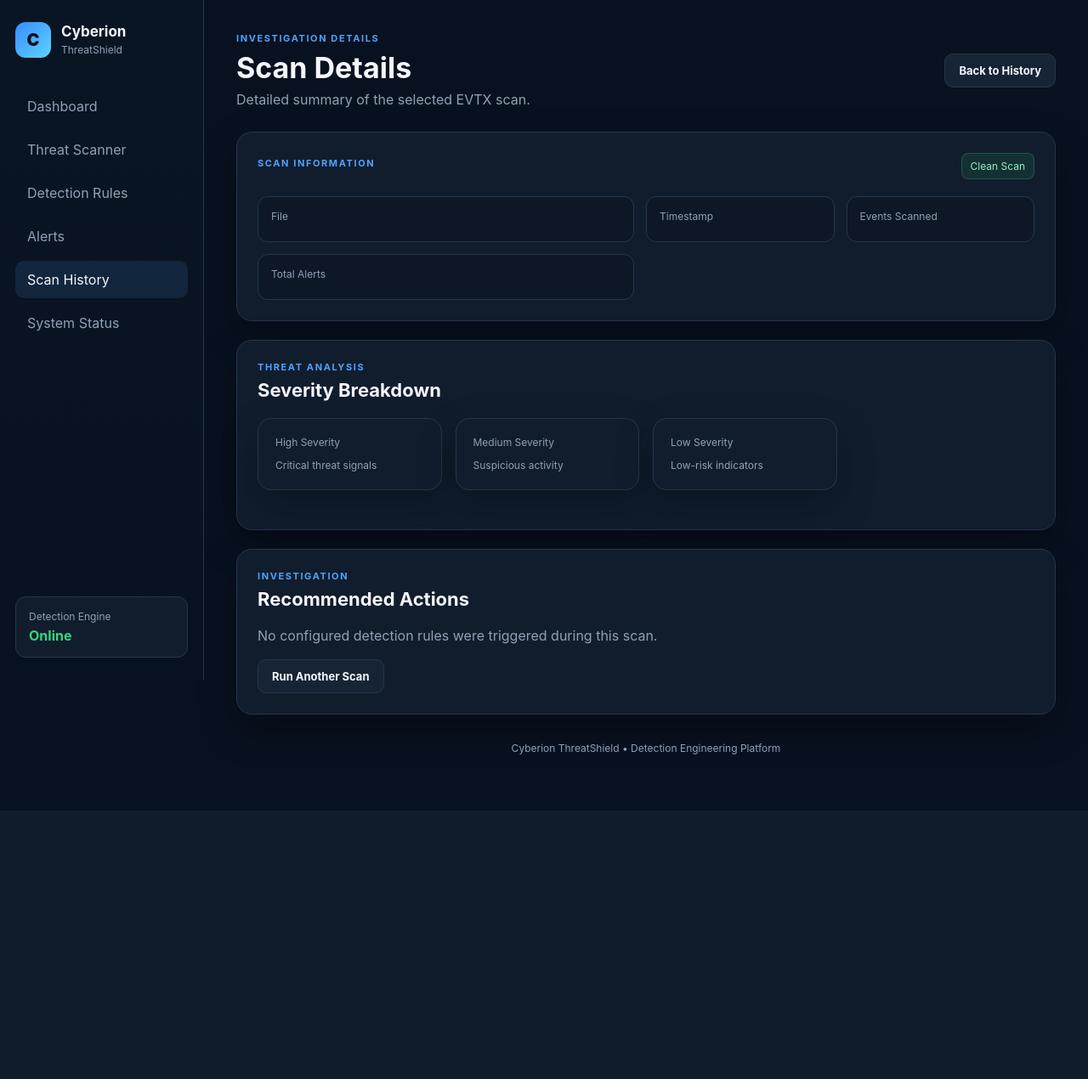
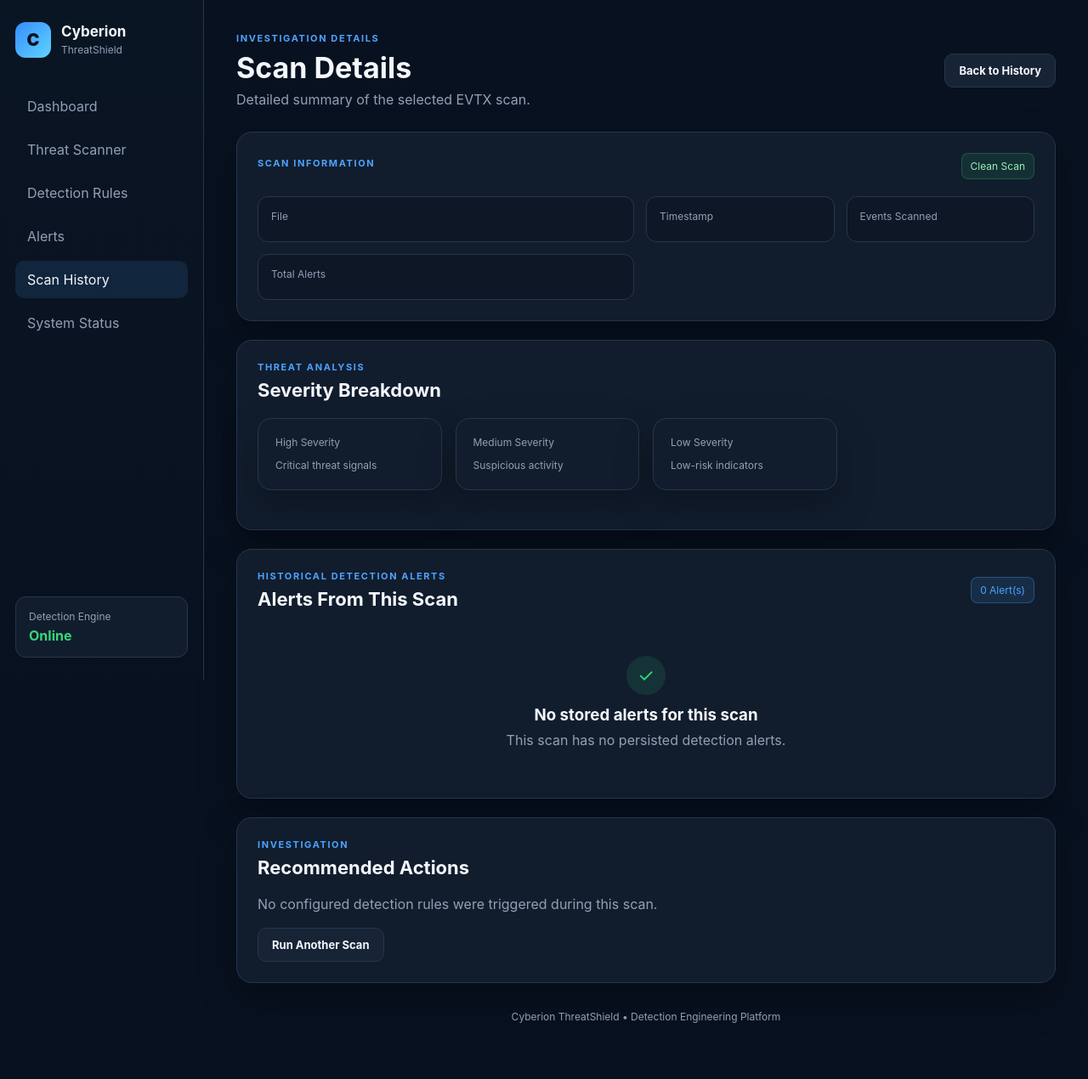
Before and after one commit to dev2606-code/Cyberion-ThreatShield, a Flask app: template web/templates/history_detail.html in a window 1280 px wide. Shown: the whole page at 85% size. Before the commit the page ends 888 px from the top, so only its background shows below. Run offline with Flask 3, Linux system fonts and the light colour scheme; the template is opened without the code that fills it, so the values that code supplies are empty.

Commit message:
Add persistent historical scan alert details

```diff
--- a/web/app.py
+++ b/web/app.py
@@ -329,11 +329,13 @@
         return "Scan not found", 404
 
     scan = scan_history[scan_id]
+    alerts = scan.get("alerts", [])
 
     return render_template(
         "history_detail.html",
-        scan=scan,
-        scan_id=scan_id
+            scan=scan,
+        scan_id=scan_id,
+        alerts=alerts
     )
 @app.route("/status")
 def status_page():
@@ -517,14 +519,13 @@
 
             "filename": filename,
 
-            "total_events":
-                len(events),
+            "total_events": len(events),
+            "total_alerts": len(alerts),
 
-            "total_alerts":
-                len(alerts),
+            "timestamp": display_timestamp,
 
-            "timestamp":
-                display_timestamp
+            # Store alerts for this specific scan
+            "alerts": alerts
         }
 
         scan_history.insert(
@@ -532,11 +533,8 @@
             scan_entry
         )
 
-
         # Keep latest 10 scans only
         del scan_history[10:]
-
-
         save_scan_history(
             scan_history
         )
--- a/web/templates/history_detail.html
+++ b/web/templates/history_detail.html
@@ -227,7 +227,149 @@
             </div>
 
         </section>
+<section class="panel">
 
+    <div class="panel-header">
+
+        <div>
+            <p class="eyebrow">
+                Historical Detection Alerts
+            </p>
+
+            <h2>
+                Alerts From This Scan
+            </h2>
+        </div>
+
+        <span class="panel-badge">
+            {{ alerts|length }} Alert(s)
+        </span>
+
+    </div>
+
+
+    {% if alerts %}
+
+    <div class="alerts-list">
+
+        {% for alert in alerts %}
+
+        <article class="alert-card">
+
+            <div class="alert-top">
+
+                <div>
+
+                    <p class="rule-id">
+                        Rule {{ alert.rule_id }}
+                    </p>
+
+                    <h3>
+                        {{ alert.rule_name }}
+                    </h3>
+
+                </div>
+
+
+                <div class="badges">
+
+                    <span
+                        class="severity severity-{{ alert.severity|lower }}"
+                    >
+                        {{ alert.severity|upper }}
+                    </span>
+
+                    <span class="mitre-badge">
+                        {{ alert.mitre_attack }}
+                    </span>
+
+                </div>
+
+            </div>
+
+
+            <div class="event-grid">
+
+                <div>
+                    <span>Event ID</span>
+                    <strong>
+                        {{ alert.event.EventID }}
+                    </strong>
+                </div>
+
+                <div>
+                    <span>Computer</span>
+                    <strong>
+                        {{ alert.event.Computer }}
+                    </strong>
+                </div>
+
+                <div>
+                    <span>Time</span>
+                    <strong>
+                        {{ alert.event.TimeCreated }}
+                    </strong>
+                </div>
+
+            </div>
+
+
+            {% if alert.event.Image %}
+
+            <div class="detail-row">
+                <span>Image</span>
+                <code>{{ alert.event.Image }}</code>
+            </div>
+
+            {% endif %}
+
+
+            {% if alert.event.CommandLine %}
+
+            <div class="detail-row">
+                <span>Command Line</span>
+                <code>{{ alert.event.CommandLine }}</code>
+            </div>
+
+            {% endif %}
+
+
+            {% if alert.event.ParentImage %}
+
+            <div class="detail-row">
+                <span>Parent Process</span>
+                <code>{{ alert.event.ParentImage }}</code>
+            </div>
+
+            {% endif %}
+
+        </article>
+
+        {% endfor %}
+
+    </div>
+
+    {% else %}
+
+    <div class="no-alerts">
+
+        <div class="safe-icon">
+            ✓
+        </div>
+
+        <h3>
+            No stored alerts for this scan
+        </h3>
+
+        <p>
+            This scan has no persisted detection alerts.
+        </p>
+
+    </div>
+
+    {% endif %}
+
+</section>
 
         <section class="panel">
 
```
